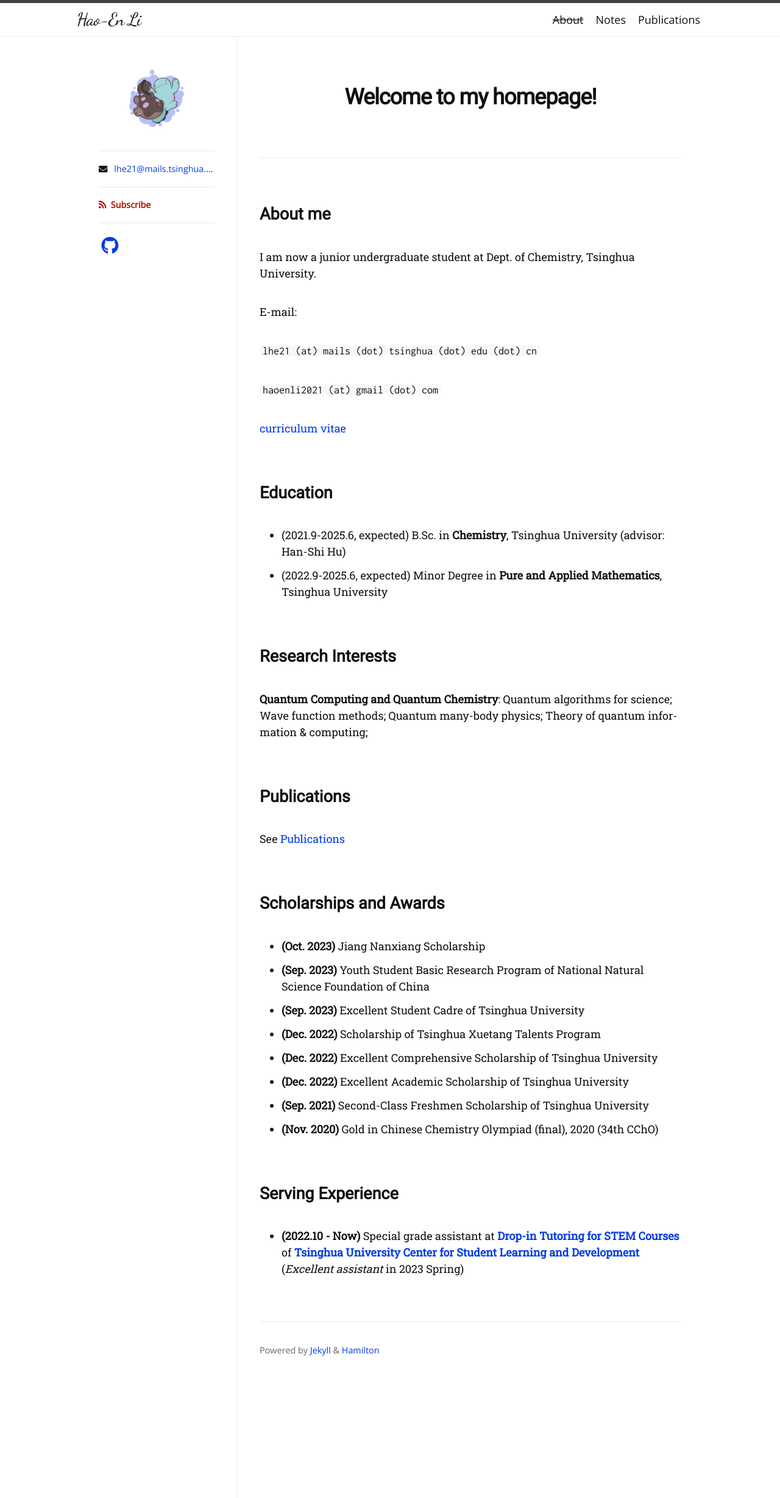
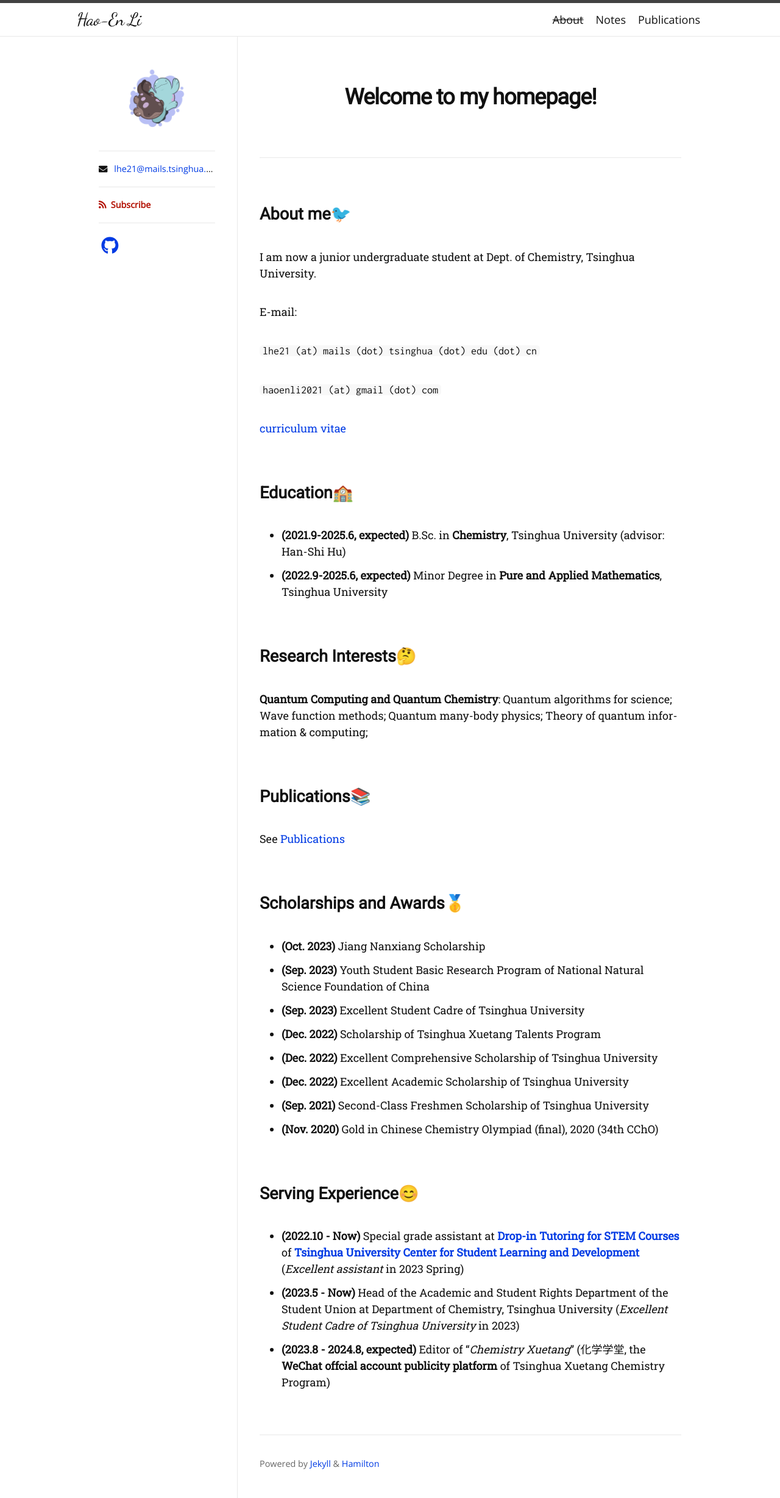
Before and after one commit to haoen2021/haoen2021.github.io, a Jekyll site: the page built from about.md, in a window 1280 px wide. Shown: the whole page at 61% size. Built offline with Jekyll 4.4.1, drawn with Linux system fonts in a browser that asks for light colours; nearby versions of some CDN libraries; some web fonts are replaced.

Commit message:
Update about.md

```diff
--- a/about.md
+++ b/about.md
@@ -3,7 +3,7 @@ layout: page
 title: Welcome to my homepage!
 permalink: /about/
 ---
-## About me
+## About me🐦
 
 I am now a junior undergraduate student at Dept. of Chemistry, Tsinghua University.
 
@@ -15,21 +15,21 @@ E-mail:
 
 [curriculum vitae](documents/CV.pdf)
 
-## Education
+## Education🏫
 
-- (2021.9-2025.6, expected) B.Sc. in **Chemistry**, Tsinghua University (advisor: Han-Shi Hu)
-- (2022.9-2025.6, expected) Minor Degree in **Pure and Applied Mathematics**, Tsinghua University
+- **(2021.9-2025.6, expected)** B.Sc. in **Chemistry**, Tsinghua University (advisor: Han-Shi Hu)
+- **(2022.9-2025.6, expected)** Minor Degree in **Pure and Applied Mathematics**, Tsinghua University
 
-## Research Interests
+## Research Interests🤔
 
 **Quantum Computing and Quantum Chemistry**: Quantum algorithms for science; Wave function methods;
 Quantum many-body physics; Theory of quantum information & computing;
 
-## Publications
+## Publications📚
 
 See [Publications](pubs.md)
 
-## Scholarships and Awards
+## Scholarships and Awards🥇
 
 - **(Oct. 2023)** Jiang Nanxiang Scholarship
 - **(Sep. 2023)** Youth Student Basic Research Program of National Natural Science Foundation of China
@@ -40,6 +40,8 @@ See [Publications](pubs.md)
 - **(Sep. 2021)** Second-Class Freshmen Scholarship of Tsinghua University
 - **(Nov. 2020)** Gold in Chinese Chemistry Olympiad (final), 2020 (34th CChO)
 
-## Serving Experience
+## Serving Experience😊
 
 + **(2022.10 - Now)** Special grade assistant at [**Drop-in Tutoring for STEM Courses**](https://learning.tsinghua.edu.cn/info/1077/1260.htm) of [**Tsinghua University Center for Student Learning and Development**](https://learning.tsinghua.edu.cn/info/1159/1389.htm) (*Excellent assistant* in 2023 Spring)
++ **(2023.5 - Now)** Head of the Academic and Student Rights Department of the Student Union at Department of Chemistry, Tsinghua University (*Excellent Student Cadre of Tsinghua University* in 2023)
++ **(2023.8 - 2024.8, expected)** Editor of “*Chemistry Xuetang*” (化学学堂, the **WeChat offcial account publicity platform** of Tsinghua Xuetang Chemistry Program)
```
